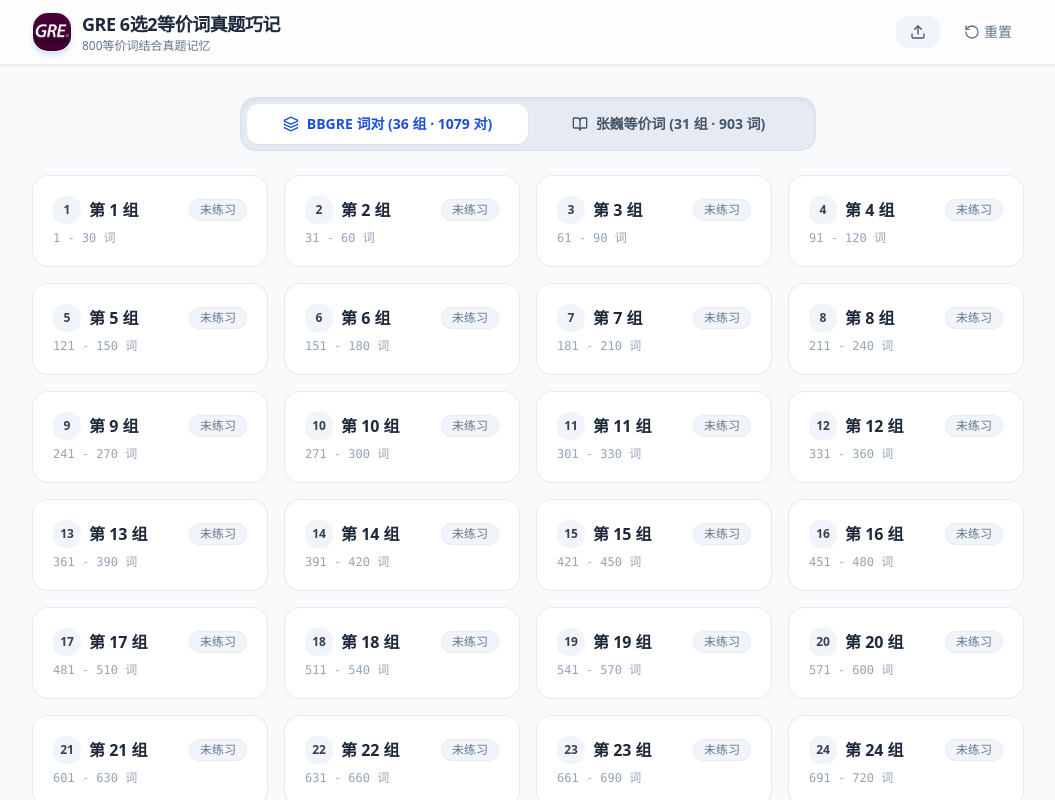
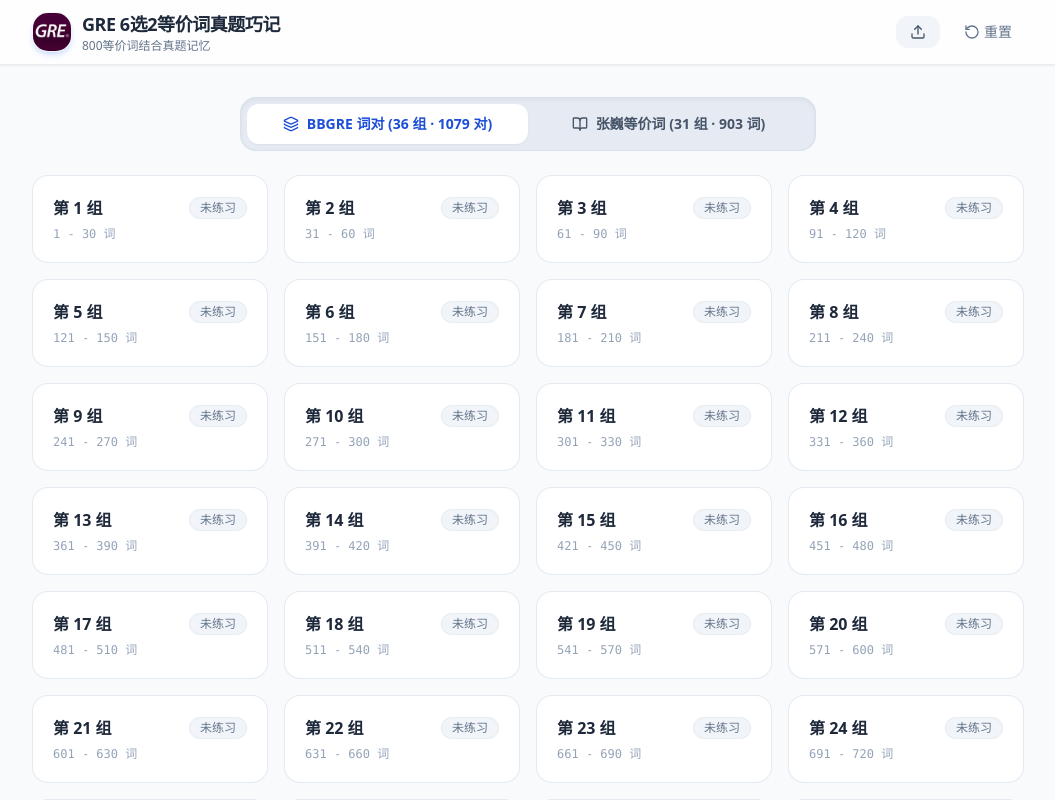
Before and after one commit to pickmiu/gre-select-two, a React (Vite) app: page / in a window 1280 px wide. Shown: the top 800 px of the page, without its empty margins (112-1167 px from the left). Built offline with nearby package versions, Linux system fonts and the light colour scheme.

Commit message:
style: remove redundant number badge next to group title

```diff
--- a/src/components/GroupList/GroupCard.tsx
+++ b/src/components/GroupList/GroupCard.tsx
@@ -30,22 +30,9 @@
     >
       {/* Top: Group Title & Status Badge */}
       <div className="flex items-center justify-between gap-2 mb-1.5">
-        <div className="flex items-center space-x-2">
-          <span
-            className={`w-7 h-7 rounded-xl flex items-center justify-center font-bold text-xs ${
-              isCompleted
-                ? 'bg-emerald-100 text-emerald-800'
-                : isInProgress
-                ? 'bg-blue-100 text-blue-800'
-                : 'bg-slate-100 text-slate-700'
-            }`}
-          >
-            {group.groupId}
-          </span>
-          <h3 className="font-bold text-slate-800 text-base group-hover:text-blue-600 transition-colors">
-            {group.title}
-          </h3>
-        </div>
+        <h3 className="font-bold text-slate-800 text-base group-hover:text-blue-600 transition-colors">
+          {group.title}
+        </h3>
 
         {/* Status Badge */}
         {isCompleted && (
```
